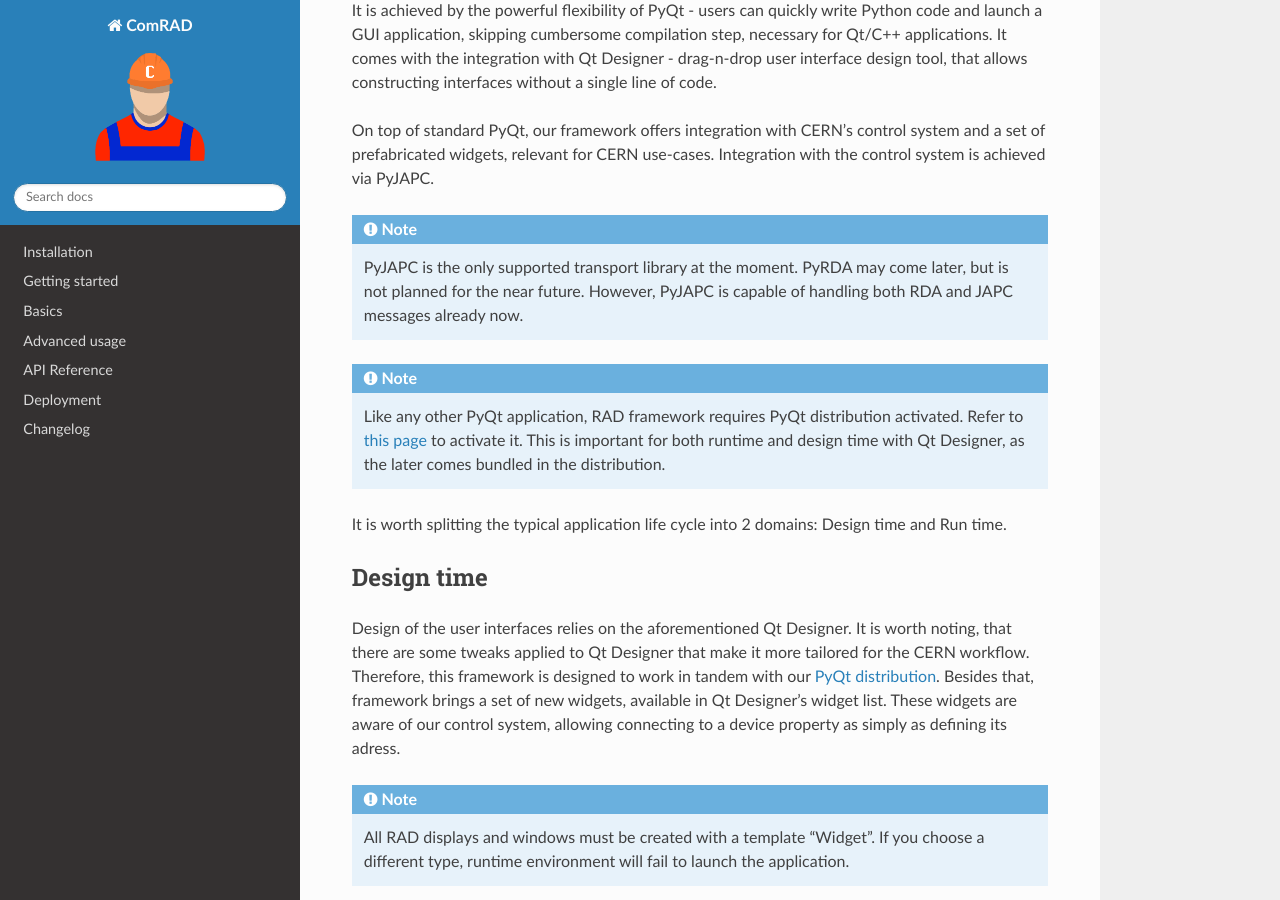
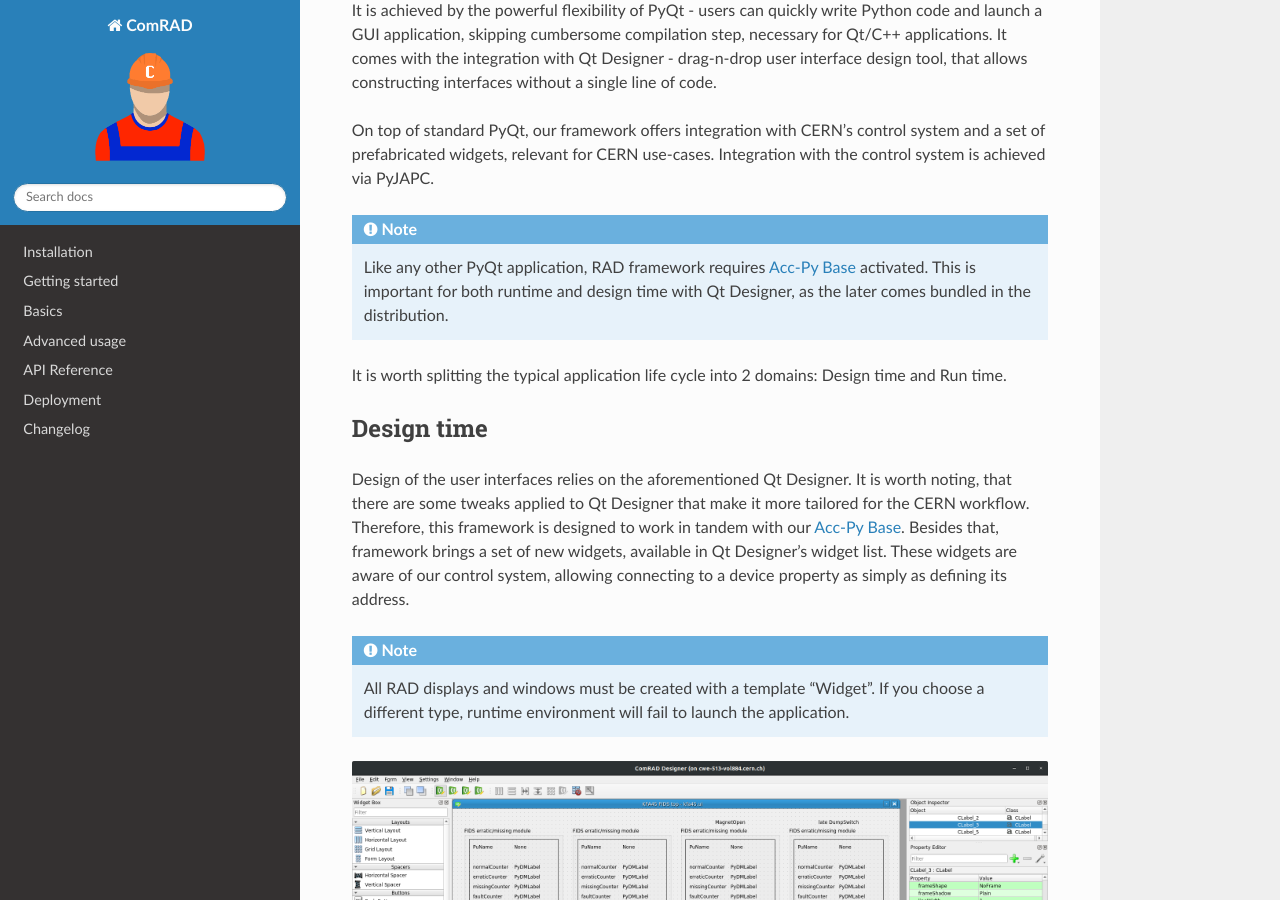
Before and after one commit to jfpatrick/accsoft-gui-rad-comrad, a Sphinx documentation site: the page built from docs/index.rst, in a window 1280 px wide and 900 px high, scrolled down 2405 px. Built offline with Sphinx 7.4.7 and the Read the Docs theme 2.0.0, drawn with Linux system fonts in a browser that asks for light colours; the version number could not be read and is left out.

Commit message:
Remove references to old PyQt distribution and PyRDA from docs

```diff
--- a/docs/index.rst
+++ b/docs/index.rst
@@ -70,12 +70,8 @@ On top of standard PyQt, our framework offers integration with CERN's control sy
 prefabricated widgets, relevant for CERN use-cases. Integration with the control system is achieved
 via PyJAPC.
 
-.. note:: PyJAPC is the only supported transport library at the moment. PyRDA may come later, but is not
-          planned for the near future. However, PyJAPC is capable of handling both RDA and JAPC messages
-          already now.
-
-.. note:: Like any other PyQt application, RAD framework requires PyQt distribution activated. Refer to
-          `this page <https://wikis.cern.ch/display/ACCPY/PyQt+distribution>`__ to activate it. This is
+.. note:: Like any other PyQt application, RAD framework requires
+          `Acc-Py Base <https://wikis.cern.ch/display/ACCPY/Acc-Py+base>`__ activated. This is
           important for both runtime and design time with Qt Designer, as the later comes bundled in the
           distribution.
 
@@ -89,10 +85,9 @@ Design time
 
 Design of the user interfaces relies on the aforementioned Qt Designer. It is worth noting, that there
 are some tweaks applied to Qt Designer that make it more tailored for the CERN workflow. Therefore, this
-framework is designed to work in tandem with our
-`PyQt distribution <https://wikis.cern.ch/display/ACCPY/PyQt+distribution>`__. Besides that, framework
-brings a set of new widgets, available in Qt Designer's widget list. These widgets are aware of our control
-system, allowing connecting to a device property as simply as defining its adress.
+framework is designed to work in tandem with our `Acc-Py Base <https://wikis.cern.ch/display/ACCPY/Acc-Py+base>`__.
+Besides that, framework brings a set of new widgets, available in Qt Designer's widget list. These widgets are aware
+of our control system, allowing connecting to a device property as simply as defining its address.
 
 .. note:: All RAD displays and windows must be created with a template "Widget". If you choose a different
           type, runtime environment will fail to launch the application.
--- a/docs/install.rst
+++ b/docs/install.rst
@@ -18,10 +18,8 @@ Prerequisites
 .. note:: All operations should be performed in a terminal, running "bash". While alternative shells, such as "zsh"
           or "fish", may work, stability is not guaranteed.
 
-Make sure that you have `Acc-Py Base activated <https://wikis.cern.ch/display/ACCPY/Acc-Py+base>`__ for new
-installations (preferred) or
-`PyQt activated <https://wikis.cern.ch/display/ACCPY/PyQt+distribution>`__ for legacy installations,
-so you have a proper "pip" version and access to Acc-Py Python package index.
+Make sure that you have `Acc-Py Base activated <https://wikis.cern.ch/display/ACCPY/Acc-Py+base>`__ in order to have a
+considerably modern "pip" version and access to Acc-Py Python package index.
 
 
 Install
--- a/docs/intro.rst
+++ b/docs/intro.rst
@@ -2,9 +2,6 @@ Getting started
 ===============
 
 Now that you have installed ComRAD as explained in the :doc:`install`, we can start using it.
-
-.. note:: You must always start using PyQt applications with
-   `activating PyQt distribution <https://wikis.cern.ch/display/ACCPY/PyQt+distribution#PyQtdistribution-activation>`__.
 
 
 **Contents:**
```
